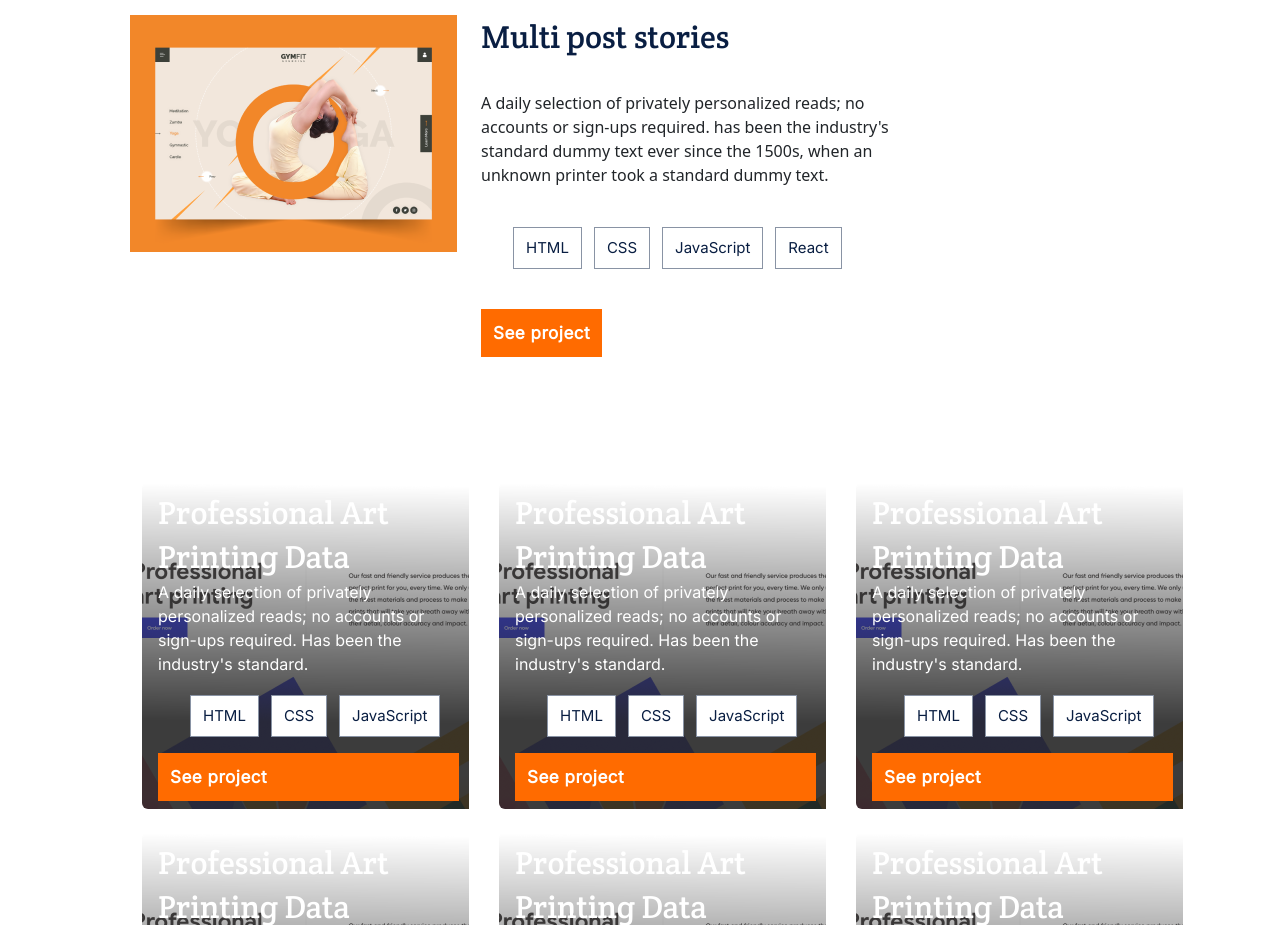
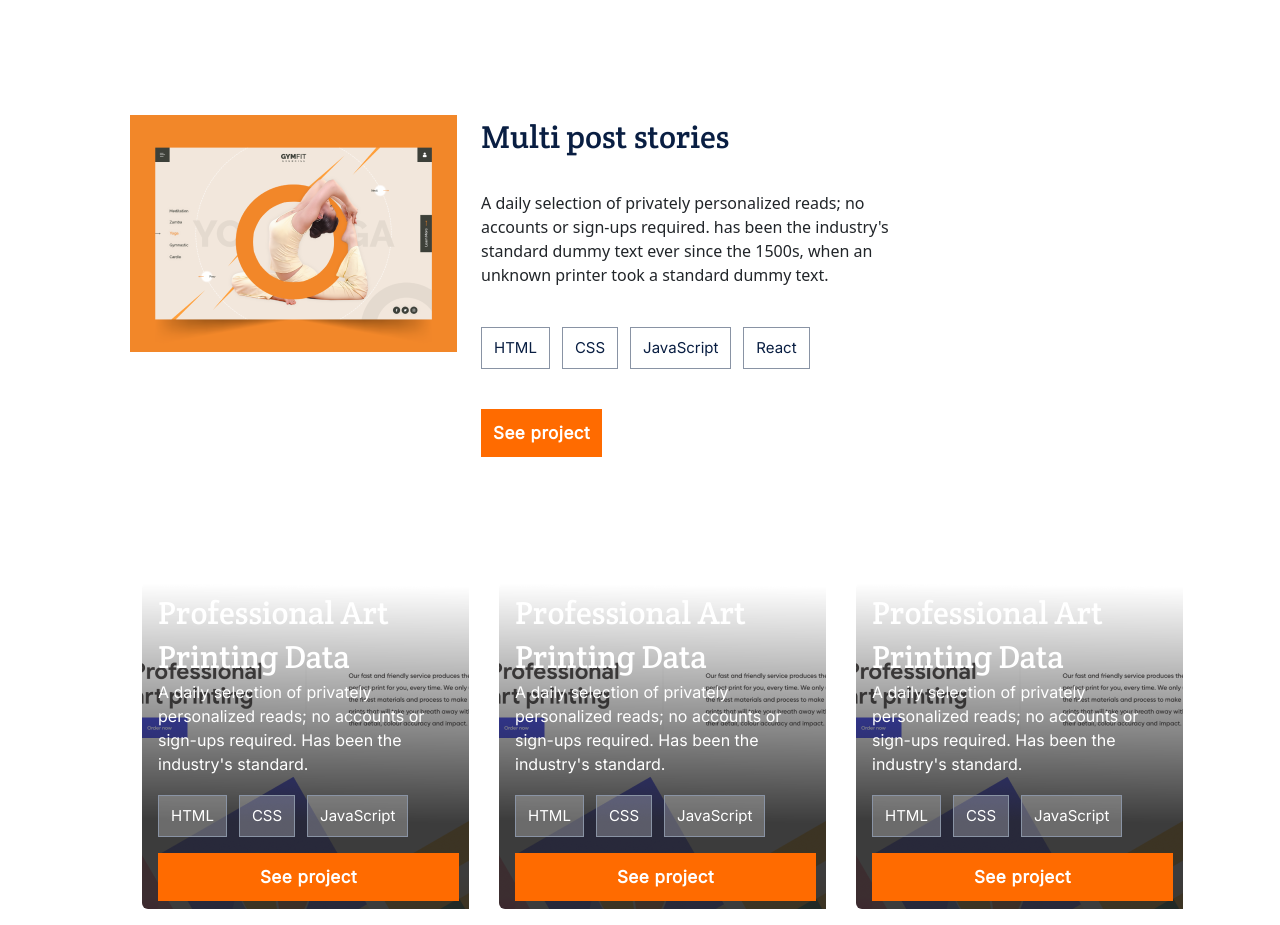
Before and after one commit to K-mone/mobile-setup-portfolio, a website: page index.html in a window 1280 px wide. Shown: the part 1216-2141 px from the top of the page. Drawn offline with nearby package versions, Linux system fonts and the light colour scheme.

Commit message:
Update and fix the style as in Figma

```diff
--- a/index.html
+++ b/index.html
@@ -232,7 +232,7 @@
         </p>
         <button type="button">Get my resume</button>
       </div>
-      <hr />
+      <img src="photos/Vector big line.svg" alt="line" />
       <div class="skills">
         <div class="ability">
           <h4>🔶Language</h4>
--- a/style.css
+++ b/style.css
@@ -17,7 +17,7 @@
     background-color: #1c1a19;
   }
 
-    .about-me {
+  .about-me {
     display: flex;
     padding: 120px 24px;
     flex-direction: column;
@@ -135,6 +135,7 @@
     align-items: center;
     gap: 10px;
     width: 100%;
+    justify-content: center;
   }
 
   .work-story button {
@@ -163,7 +164,7 @@
 
   .tags ul {
     display: flex;
-    align-items: center;
+    align-items: flex-start;
     gap: 12px;
   }
 
@@ -179,7 +180,7 @@
     background: var(--secondary-font-color);
     display: flex;
     padding: 10px 12px;
-    align-items: center;
+    align-items: flex-start;
   }
 
   .card-wrapper {
@@ -230,6 +231,20 @@
     height: 99px;
   }
 
+  .card .tags ul {
+    padding: 0;
+  }
+
+  .card .tags li {
+    background: rgba(255, 255, 255, 0.24);
+    color: var(--secondary-font-color);
+    font-family: var(--third-font-family);
+    font-size: 15px;
+    font-style: normal;
+    font-weight: 500;
+    line-height: 20px;
+  }
+
   .action {
     width: 100%;
     height: 48px;
@@ -253,7 +268,18 @@
     background-image: url(photos/illustration-about-myself-mobile.svg);
     background-repeat: no-repeat;
     background-position-x: right;
-    background-position-y: 25%;
+    background-position-y: 20%;
+  }
+
+  .left-content {
+    margin-bottom: 100px;
+  }
+
+  .left-content img {
+    display: flex;
+    justify-content: center;
+    align-items: center;
+    padding: 0 24px;
   }
 
   .about-myself h1 {
@@ -277,6 +303,7 @@
 
   .skills {
     display: flex;
+    font-family: var(--third-font-family);
     padding: 120px 24px 38px 24px;
     flex-direction: column;
     align-items: center;
@@ -314,7 +341,7 @@
 
 @media (min-width: 768px) {
   nav a {
-    color: var(--secondary-font-color);
+    color: var(--primary-font-color);
     text-align: center;
     font-family: var(--third-font-family);
     font-size: 15px;
@@ -328,7 +355,7 @@
     padding: 10px 12px;
     align-items: center;
     gap: 10px;
-    color: var(--secondary-color);
+    color: var(--secondary-font-color);
   }
 
   .left-content {
@@ -352,20 +379,16 @@
   }
 
   .social-links {
+    color: var(--primary-font-color);
     display: flex;
     align-items: center;
     justify-content: center;
     flex-direction: column;
-  }
-
-  .social-links a {
-    color: var(--primary-color);
-    transition: all 100ms ease-in-out;
     padding: 8px;
   }
 
   nav a:hover {
-    color: var(--branding-color);
+    color: var(--default-font-color);
     background-color: var(--primary-color);
   }
 
@@ -398,7 +421,7 @@
     display: flex;
     flex-direction: row;
     align-items: flex-start;
-    justify-content: center;
+    justify-content: left;
     gap: 24px;
     width: 75%;
   }
@@ -407,8 +430,16 @@
     display: flex;
     flex-direction: column;
     align-items: flex-start;
-    justify-content: center;
+    justify-content: left;
     gap: 24px;
+  }
+
+  .tags ul {
+    display: flex;
+    align-items: flex-start;
+    justify-content: left;
+    padding: 0;
+    gap: 12px;
   }
 
   img {
@@ -440,6 +471,57 @@
     align-items: flex-start;
   }
 
+  .card .tags li {
+    background: rgba(255, 255, 255, 0.24);
+    color: var(--secondary-font-color);
+    font-family: var(--third-font-family);
+    font-size: 15px;
+    font-style: normal;
+    font-weight: 500;
+    line-height: 20px;
+  }
+
+  button {
+    display: flex;
+    padding: 12px;
+    border: none;
+    align-items: center;
+    gap: 10px;
+    background: var(--default-font-color);
+    color: var(--secondary-font-color);
+    text-align: center;
+    font-family: var(--third-font-family);
+    font-size: 17px;
+    font-style: normal;
+    font-weight: 700;
+    line-height: 24px;
+    letter-spacing: 0.51px;
+  }
+
+  button:hover {
+    cursor: pointer;
+  }
+
+  .card button {
+    display: inline-flex;
+    padding: 12px;
+    align-items: center;
+    gap: 10px;
+    width: 100%;
+    justify-content: center;
+  }
+
+  .work-story button {
+    cursor: pointer;
+    transition: 150ms ease-in-out;
+  }
+
+  .work-story button:hover {
+    background: #dbd8d7;
+    color: #ff6b00;
+    cursor: pointer;
+  }
+
   .about-myself {
     background-image: url(photos/illustration-about-myself.svg);
     background-repeat: no-repeat;
@@ -452,14 +534,16 @@
     gap: 24px;
   }
 
-  .about-myself button:hover {
-    background: #dbd8d7;
-    color: #ff6b00;
-    cursor: pointer;
+  .left-content img {
+    position: center;
+    display: flex;
+    justify-content: center;
+    align-items: center;
   }
 
   .skills {
     display: inline-flex;
+    font-family: var(--third-font-family);
     padding: 130px 0;
     flex-direction: row;
     align-items: flex-start;
```
